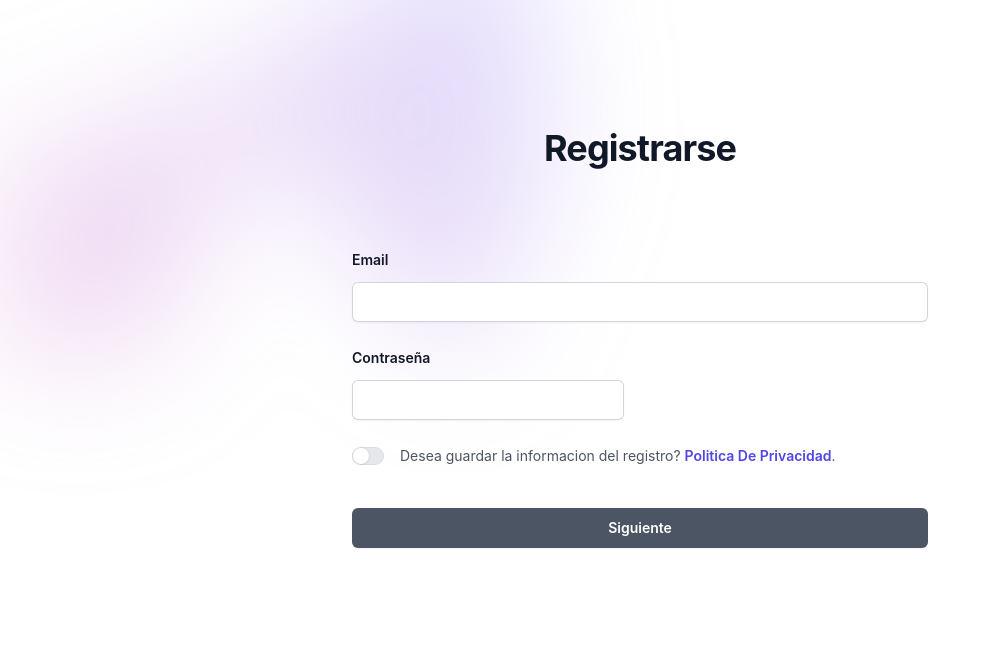
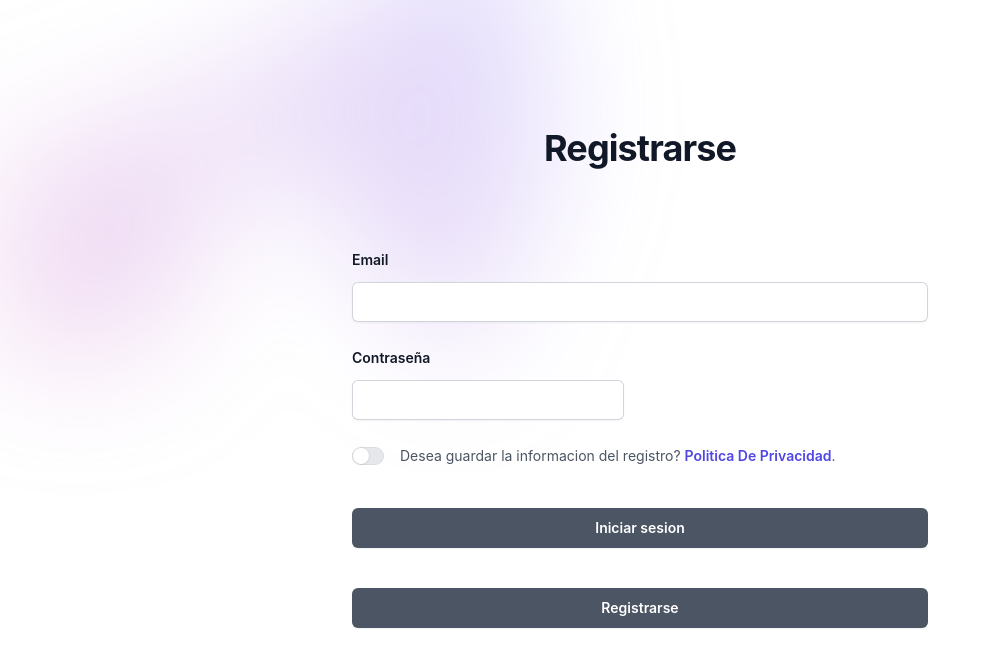
Before and after one commit to ReginaPescara/cuaderno-comunicaciones, a React (Create React App) app: page / in a window 1280 px wide. Shown: the top 666 px of the page, without its empty margins (0-991 px from the left). Built offline with nearby package versions, Linux system fonts and the light colour scheme.

Commit message:
Añadiendo link al boton registrarse y quitando campos

```diff
--- a/src/pages/signin.jsx
+++ b/src/pages/signin.jsx
@@ -92,9 +92,18 @@
             type="submit"
             className="block w-full rounded-md bg-gray-600 px-3.5 py-2.5 text-center text-sm font-semibold text-white shadow-sm hover:bg-gray-900 focus-visible:outline focus-visible:outline-2 focus-visible:outline-offset-2 focus-visible:outline-gray-900"
           >
-            Siguiente
+            Iniciar sesion
           </button>
         </div>
+        <div className="mt-10">
+          <button
+            type="submit"
+            className="block w-full rounded-md bg-gray-600 px-3.5 py-2.5 text-center text-sm font-semibold text-white shadow-sm hover:bg-gray-900 focus-visible:outline focus-visible:outline-2 focus-visible:outline-offset-2 focus-visible:outline-gray-900"
+          >
+            Registrarse<a href='../Componentes/Registrarse.jsx'></a>
+          </button>
+        </div>
+
       </form>
     </div>
   )
```
